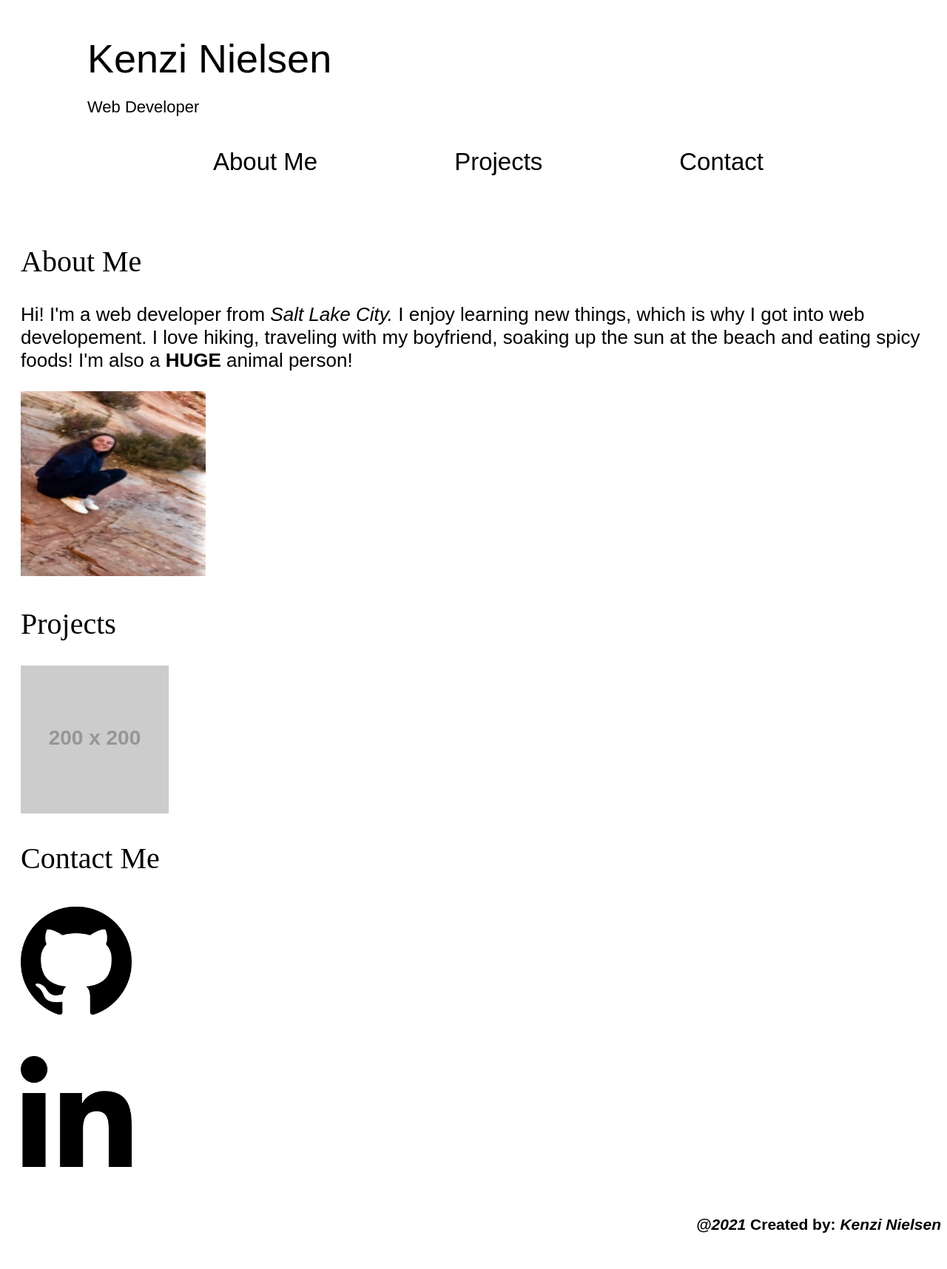
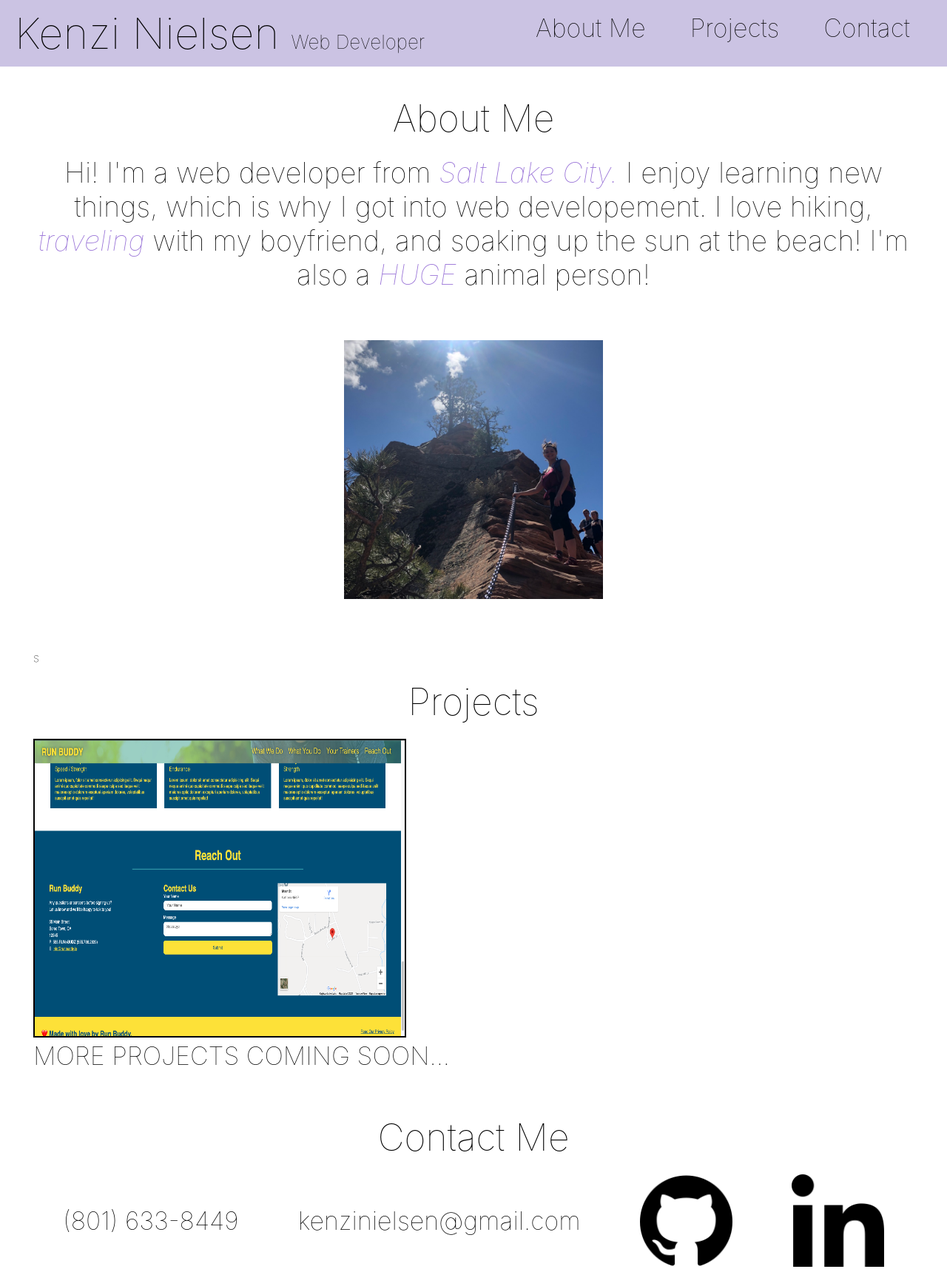
Before and after one commit to kenzinielsen/kenzinielsen.github.io, a plain HTML site: page index.html in a window 1280 px wide. Shown: the top 1716 px of the page at 74% size. Before the commit the page ends 1694 px from the top, so only its background shows below. Drawn offline with Linux system fonts and the light colour scheme; files that its build step writes are made by us from their sources; placeholder pictures from the web are drawn by us.

Commit message:
beginning work on mediaqueries

```diff
--- a/assets/style.css
+++ b/assets/style.css
@@ -1,83 +1,193 @@
+*{
+    margin: 0;
+    padding: 0;
+}
+
 body {
     font-weight: lighter;
-    font-family: sans-serif;
+    font-family:-apple-system, BlinkMacSystemFont, 'Segoe UI', Roboto, Oxygen, Ubuntu, Cantarell, 'Open Sans', 'Helvetica Neue', sans-serif;
 }
+
 header {
-    padding: 20px 80px;
+    display: flex;
+    flex-direction: row;
+    padding: 10px 20px;
+    background-color: var(--secondary-color);
+    justify-content: space-between;
+    flex-wrap: wrap;
+    position: -webkit-sticky;
+    position: sticky;
+    top: 0;
+    background-color: #CBC3E3;
 }
-header h1 {
-    font-family: sans-serif;
-    margin: 0;
-    margin-top: 20px;
-    padding-left: 30px;
-    font-size: 54px;
-    font-weight: 200;
+
+span {
+    font-size: 26px;
 }
-header h3 {
-    padding-left: 30px;
-    font-size: 22px;
+header h1{
+    font-size: 58px;
     font-weight: lighter;
+    justify-content: space-between;
+    flex-wrap: wrap;
 }
+header nav {
+    margin: 7px 0;
+}
+header p {
+    font-size: 28px;
+}
+
 header nav ul {
-    font-size: 38px;
-    font-weight: lighter;
     display: flex;
     flex-wrap: wrap;
-    align-items: flex-end;
-    list-style:none;
-    justify-content: space-evenly;
+    justify-content: space-between;
+    align-items: space-between;
+    font-size: 34px;
+    font-weight: lighter;
+    text-decoration: none;
+    list-style: none;
 }
 header nav ul li a {
-    font-size: 33px;
-    padding: 10px 25px;
-    font-weight: lighter;
+    padding: 10px 30px;
     text-decoration: none;
     color: black;
 }
 header nav ul li a:hover {
-    color:blueviolet;
+    color: #966fd6;
 }
 header nav ul li a:active {
     color:gold;
 }
-.section {
-    padding-left: 20px;
-    padding-right: 20px;
+header img {
+    display: flex;
+    height: 200px;
+    width: 750;
+    align-items: flex-end;
+    justify-content: space-evenly;
 }
-.section h2 {
-    font-size: 40px;
-    font-family: serif;
+section {
+    padding: 20px 45px;
+
+}
+.section p img {
+    width: 125px;
+    height: 125px;
+    background-color: white;;
+}
+/*.section p {
+    font-size: 36px;
+    text-align:end;
+}
+*/
+.section-title {
+    text-align: center;
+    font-size: 50px;
     font-weight: lighter;
 }
-.section p img {
-    width: 150px;
-    height: 150px;
+#about-me {
+    display: flex;
+
 }
-.section p img:hover {
-    color:blueviolet;
-    background-color: blueviolet;
+#about-me h2 {
+    padding: 20px;
 }
-#about-me {
-}
-
 #about-me p{
-    font-size: 26px;
+    font-size: 38px;
+    text-align: center;
 }
 #about-me img{
-    width: 250px;
-    height: 250px;
+    padding: 20px 10px;
+    width: 350px;
+    height: 350px;
+    text-align: center;
 }
-#contact {
+#projects h2 {
+    padding: 20px;
+}
+#projects p {
+    font-size: 34px;
+}
+#projects div img:hover {
+    transform: scale(1.2);
+}
+#contact h2 {
+    padding: 20px;
+}
+#contact p {
+    font-size: 34px;
+}
+#contact p img {
+    display: flex;
+    justify-content: flex-start;
+}
+#contact p img:hover {
+    color: #966fd6;
+    background-color: #b19cd9;
+}
+.contact-info {
+    display: flex;
+    flex-wrap: wrap;
+    justify-content: space-around;
+    align-items: center;
 
 }
-#contact p {
-    font-size: 40px;
-}
 footer {
-    font-size: 14px;
+    font-size: 12px;
     display: flex;
     flex-wrap: wrap;
     align-items: flex-end;
     justify-content: flex-end;
     font-weight: lighter;
 }
+strong, em {
+    color: #966fd6;
+    /*color: #9BA17B;
+    /*color: #b19cd9;*/
+}
+.run-buddy img{
+    width: 500px;
+    height: 400px;
+    border: black 2px solid;
+}
+
+/*media query for small laptop screens and smaller */
+@media screen and (max-width: 980px) {
+    header {
+        padding-bottom: 0;
+        justify-content: center;
+        position: relative;
+    }
+    header h1 {
+        width: 100%;
+        text-align: center;
+    }
+    header nav ul {
+        margin-top: 20px;
+        width: 100%;
+        justify-content: center;
+    }
+    header nav ul li a {
+        font-size: 20px;
+    }
+    footer h2 {
+        text-align: center;
+        width: 100%;
+    }
+    section {
+       /* width: 100%;*/
+    }
+    #projects div a {
+        display: flex;
+        justify-content: center;
+    }
+}
+
+
+@media screen and (max-width: 768px) {
+
+
+}
+
+@media screen and (max-width: 575px) {
+
+}
--- a/index.html
+++ b/index.html
@@ -3,23 +3,19 @@
     <head>
         <meta charset="UTF-8"/>
         <meta name="viewport" content="width=device-width,initial-scale=1">
-        <link rel="stylesheet" href="./assets/css/style.css">
+        <link rel="stylesheet" href="./assets/style.css">
         <title>KENZI NIELSEN</title>
     </head>
     <body>
         <!--navigations-->
     <header>
-        <div>
-            <h1> Kenzi Nielsen</h1>
-        </div>
-        <div>
-            <h3>Web Developer</h3>
-        </div>
+        <h1> Kenzi Nielsen <span> Web Developer</span></h1>
+         <!--img src="assets/images/928269_eucalyptus-tree-png.png"/>-->
           <!-- list items -->
         <nav>
              <ul>
                 <li>
-                    <a href="#about-me">About Me</a>
+                    <a href="#about-me">About Me </a>
                 </li>
                 <li>
                     <a href="#projects"> Projects</a>
@@ -29,39 +25,55 @@
                 </li>
             </ul>
              </nav>
+
     </header>
     <!--about me section-->
     <section id="about-me" class="section">
-        <h2>About Me</h2>
+        <div>
+         <h2 class="section-title"> About Me</h2>
+            <div>
               <p>
-            Hi! I'm a web developer from <em>Salt Lake City.</em> I enjoy learning new things,
-            which is why I got into web developement. I love hiking, traveling with my
-            boyfriend, soaking up the sun at the beach and eating spicy foods! I'm also a <strong>HUGE</strong> animal person!
+                Hi!  I'm a web developer from <em>Salt Lake City.</em> I enjoy learning new things,
+                 which is why I got into web developement.  I love hiking, <em>traveling</em> with my
+                 boyfriend, and soaking up the sun at the beach!  I'm also a <em>HUGE</em> animal person!
+                 <br> <br>
+                <img src="assets/images/angelslanding.jpg" alt="kenzi at angels landing in zions national park".>
+             <!--<img src="assets/images/zions.jpeg" alt="kenzi at zions national park"/> -->
              </p>
-        <p>
-            <img src="assets/images/zions.jpeg" alt="kenzi at zions national park"/>
-        </p>
+         </div>
+         </div>
     </section>
     <!--projects section-->
-    <section id="projects" class="section">
-        <h2>Projects</h2>
-        <img src="https://placehold.jp/200x200.png" alt="image" />
+    <section id="projects" class="section">s
+        <div>
+            <h2 class="section-title">Projects</h2>
+            <div class="run-buddy">
+               <a href="https://kenzinielsen.github.io/run-buddy/"><img src="assets/images/run-buddy.png"/></a>
+            <br>
+            </div>
+             <p>
+                 MORE PROJECTS COMING SOON...
+             </p>
+        </div>
     </section>
     <!--contact section-->
     <section id="contact" class="section">
-        <h2> Contact Me</h2>
+
+         <h2 class="section-title">Contact Me</h2>
+         <div class="contact-info">
+            <p>(801) 633-8449 </p>
+            <p>kenzinielsen@gmail.com</p>
             <p>
-
               <a href="https://github.com/kenzinielsen"><img src="assets/images/github.png"/></a>
-            <br>
-            <br>
+            </p>
+            <p>
               <a href="https://www.linkedin.com/in/kenzi-nielsen/"><img src="assets/images/linkedin.png"/></a>
              </p>
+         </div>
     </section>
     <!--footer-->
     <footer>
         <h2> <em>@2021</em> Created by: <em>Kenzi Nielsen</em></h2>
-
     </footer>
     </body>
 </html>
```
Also changed, not shown: assets/images/256-2560933_derek-laura-eucalyptus-frames.png (added), assets/images/928269_eucalyptus-tree-png.png (added), assets/images/angelslanding.jpg (added), assets/images/eucalyptus-transparent-background-19.png (added), assets/images/header.jpg (added), assets/images/run-buddy.png (added), 3 other files. Lines whose indentation alone changed are shown as unchanged.
